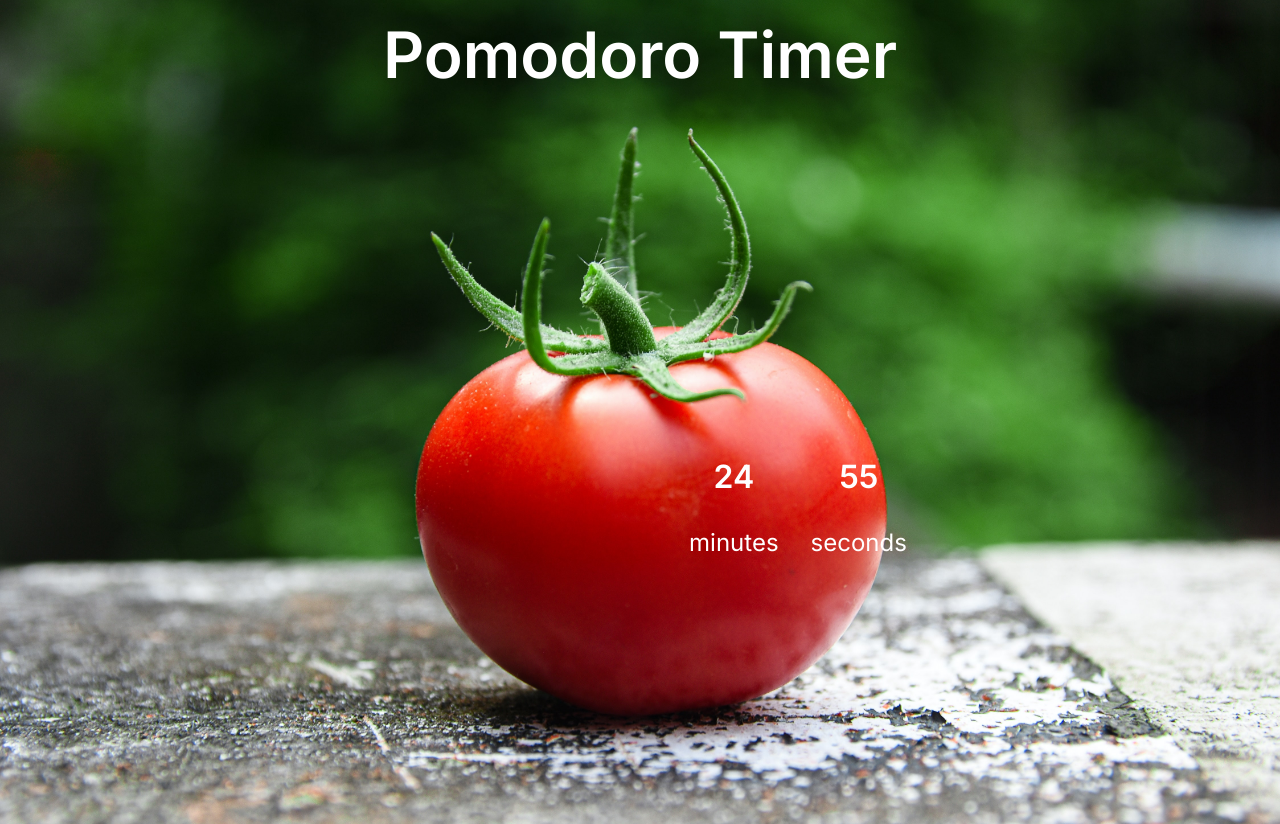
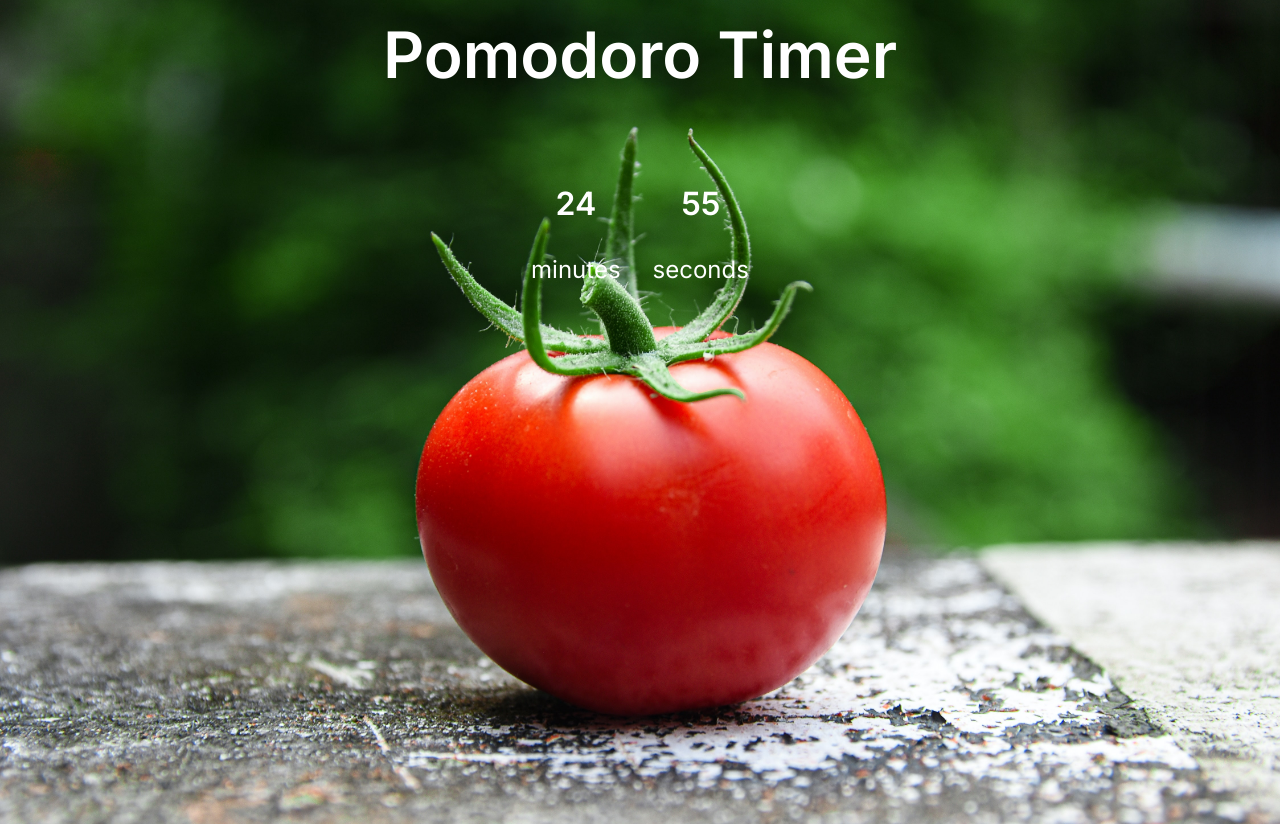
Before and after one commit to Shimanti/pomo, a plain HTML site: page index.html in a window 1280 px wide. Drawn offline with Linux system fonts and the light colour scheme.

Commit message:
Update styles.css

```diff
--- a/styles.css
+++ b/styles.css
@@ -24,8 +24,8 @@ h1 {
 }
 
 .timer {
-  margin-top: 25%;
-  margin-left: 25%;
+/*   margin-top: 25%;
+  margin-left: 20%; */
   display: flex;
   align-items: center;
   justify-content: center;
```
